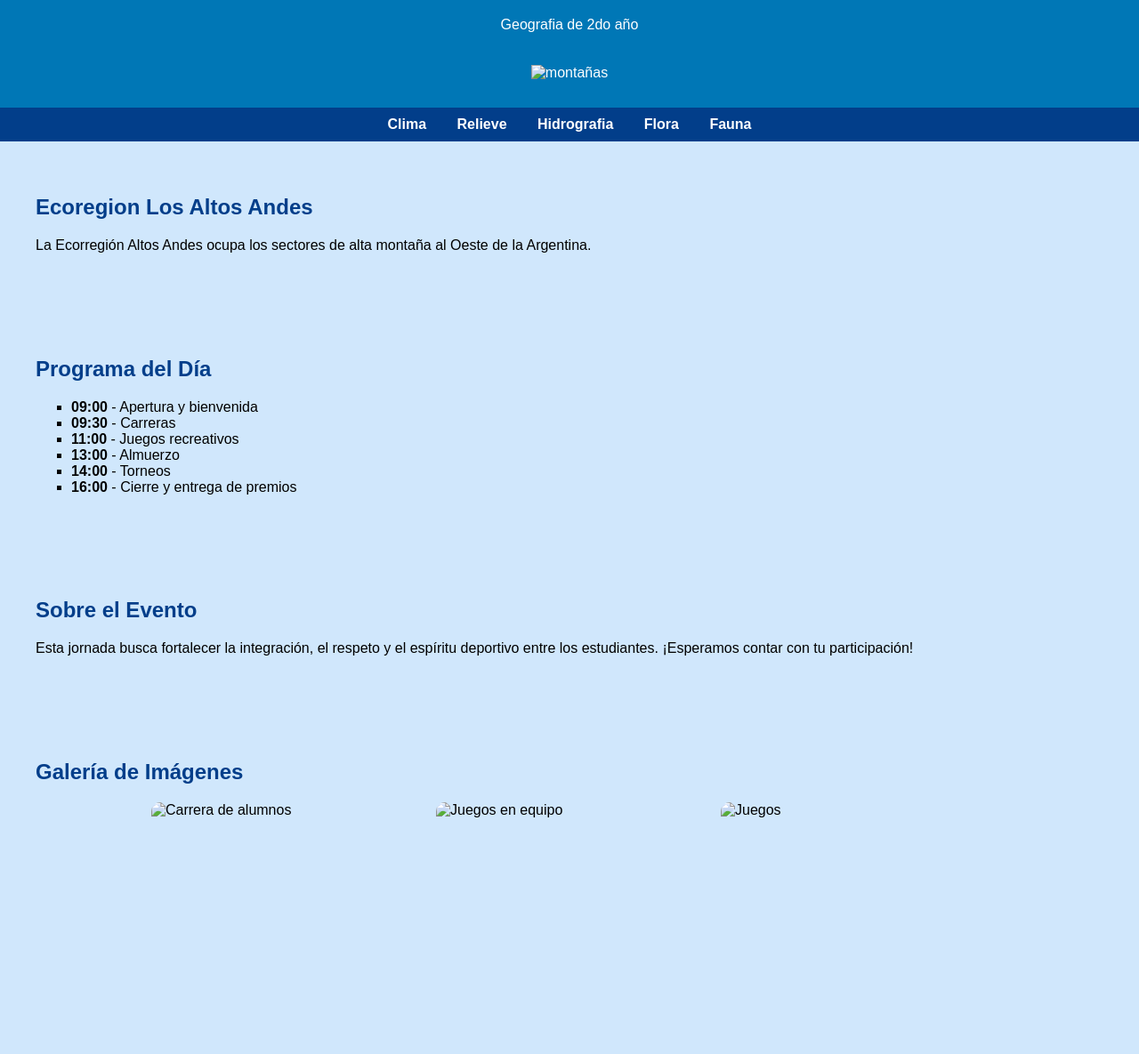
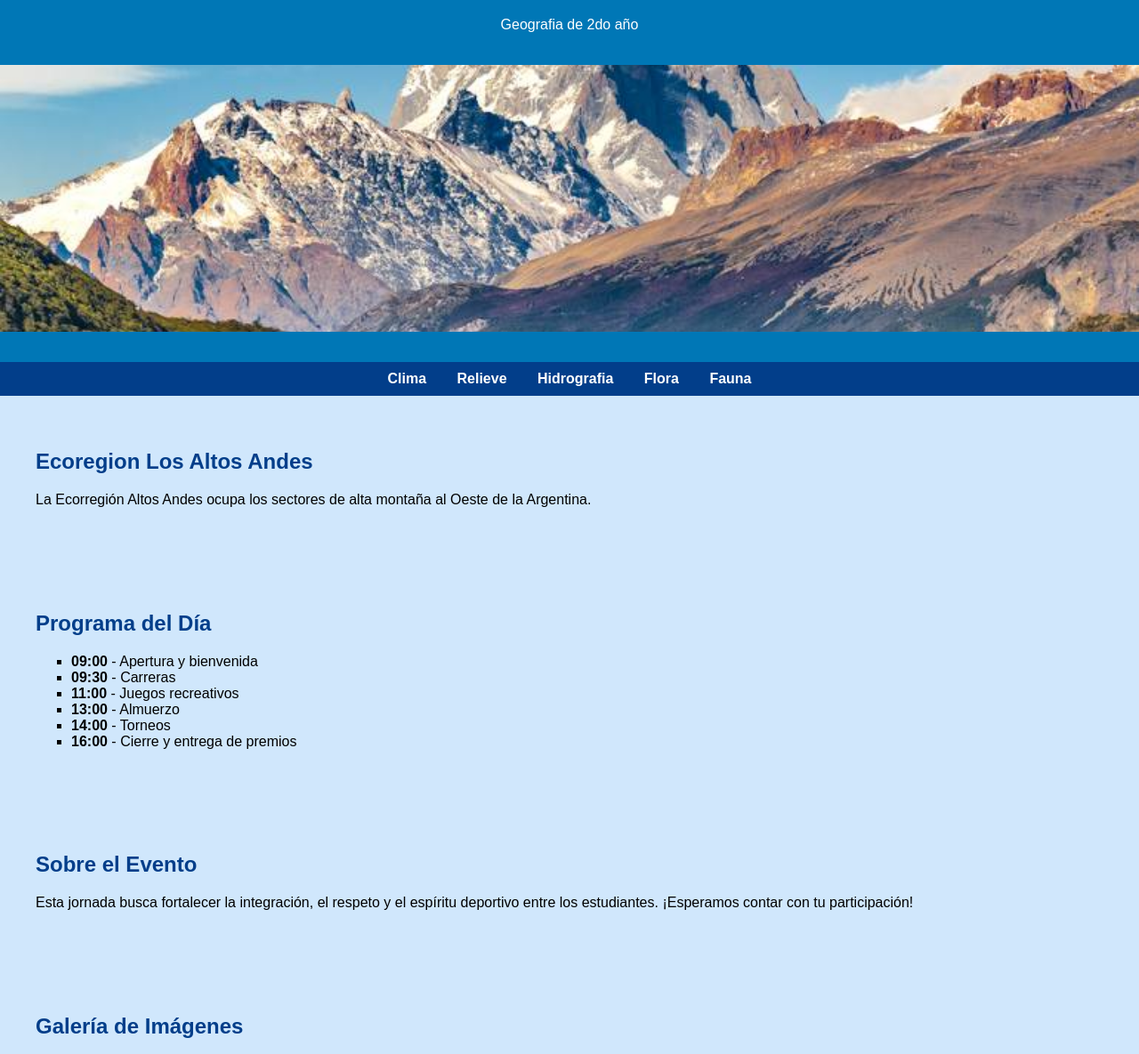
Before and after one commit to Beni210910/losandes, a plain HTML site: page index.html in a window 1280 px wide. Shown: the part 91-1276 px from the top of the page at 89% size. Drawn offline with Linux system fonts and the light colour scheme.

Commit message:
Update index.html

```diff
--- a/index.html
+++ b/index.html
@@ -10,7 +10,7 @@
   <header>
     <h1>Investigacion de Ecoregion de los Altos Andes</h1>
     <p>Geografia de 2do año</p>
-    <img src="imagenes/portadageo.jpg" alt="montañas" class="portada">
+    <img src="portadageo.jpg" alt="montañas" class="portada">
   </header>
 
   <nav>
@@ -46,9 +46,9 @@
   <section id="galeria">
     <h2>Galería de Imágenes</h2>
     <div class="galeria">
-      <img src="imagenes/imagen1.jfif" alt="Carrera de alumnos">
-      <img src="imagenes/imagen2.jfif" alt="Juegos en equipo">
-      <img src="imagenes/imagen3.jfif" alt="Juegos">
+      <img src="imagen1.jfif" alt="Carrera de alumnos">
+      <img src="imagen2.jfif" alt="Juegos en equipo">
+      <img src="imagen3.jfif" alt="Juegos">
     </div>
   </section>
 
```
